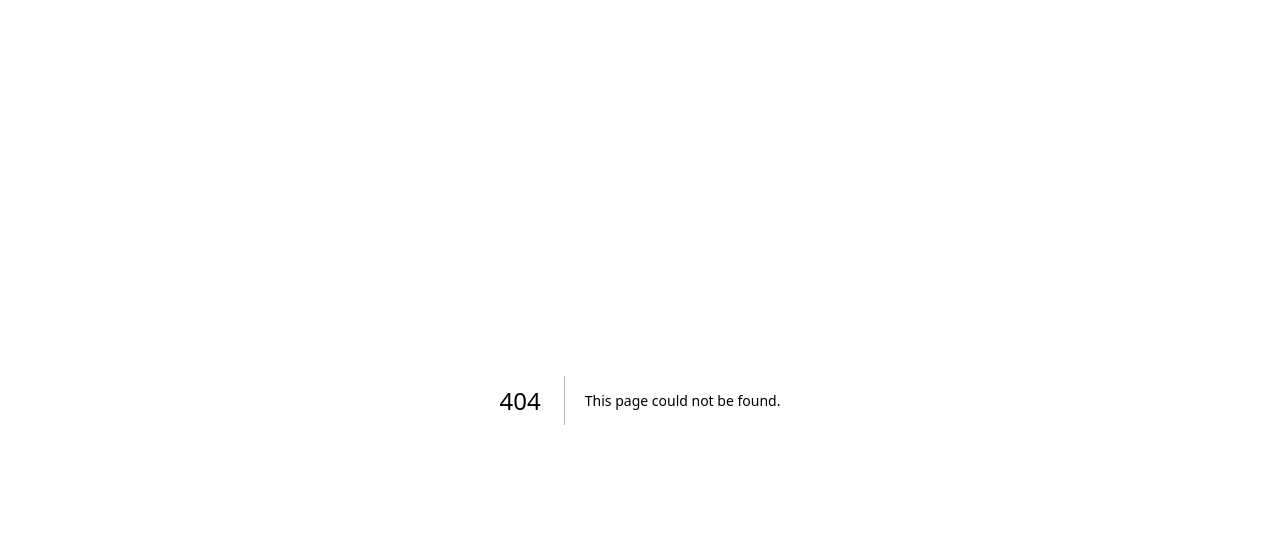
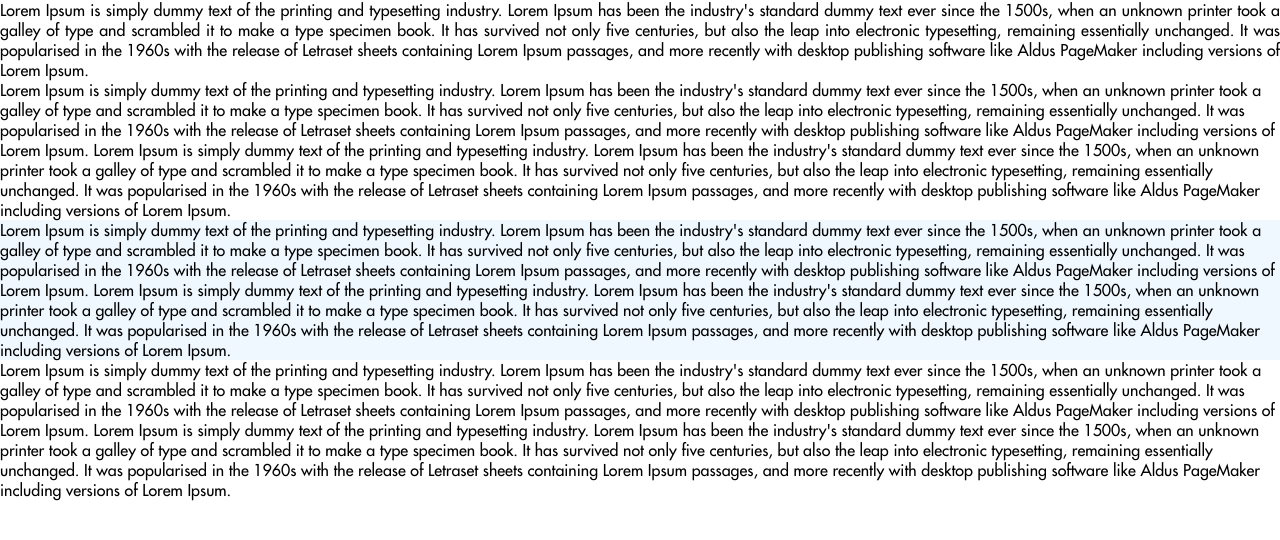
Before and after one commit to xueminzzz/My-Portfolio-Website, a Next.js app: page /test in a window 1280 px wide. Before the commit this address had no page. Shown: the top 540 px of the page. Built offline with nearby package versions, Linux system fonts and the light colour scheme.

Commit message:
to add framer motion animations

```diff
--- a/app/components/navbar/navbar-desktop/index.js
+++ b/app/components/navbar/navbar-desktop/index.js
@@ -21,7 +21,9 @@ export default function Navbar({ isOpen, toggle }) {
                     <Link href="/#projects" className={styles["projects-link"]}>
                         <li className={styles["nav-item"]}>Projects</li>
                     </Link>
-                    <li className={styles["nav-item"]}>Resume</li>
+                    <Link href="test">
+                        <li className={styles["nav-item"]}>Resume</li>
+                    </Link>
                 </ul>
             </nav>
         </div>
--- a/app/fade-in.module.css
+++ b/app/fade-in.module.css
@@ -1,10 +1,9 @@
 .fade-in-section {
     opacity: 0;
-    transform: translateY(20vh);
+    transform: translateY(200vh);
     visibility: hidden;
-    transition: opacity 1200ms ease-out, transform 600ms ease-out,
-      visibility 1200ms ease-out;
-    will-change: opacity, transform, visibility;
+    transition: 3s;
+    transition-timing-function: ease-out;
   }
   .fade-in-section-visible {
     opacity: 1;
--- /dev/null
+++ b/app/test/layout.js
@@ -0,0 +1,21 @@
+import "../globals.css";
+// import Navbar from "./components/navbar/navbar/navbar";
+import Background from "../components/background/background-animation";
+// import { Inter } from "next/font/google"
+
+// const inter = Inter({ subsets: ["latin"] })
+
+// export const metadata = {
+//   title: "Create Next App",
+//   description: "Generated by create next app",
+// }
+
+export default function RootLayout({ children }) {
+  return (
+    <html lang="en">
+      <body>
+        {children}
+      </body>
+    </html>
+  )
+}
--- /dev/null
+++ b/app/test/page.js
@@ -0,0 +1,32 @@
+"use client"
+import styles from "./page.module.css";
+import FadeInSection from "../fade-in";
+export default function HomePage() {
+    return (
+        <div>
+            <div className={styles["main"]}>
+                <div className={styles["text"]}>Lorem Ipsum is simply dummy text of the printing and typesetting industry. Lorem Ipsum has been the industry's standard dummy text ever since the 1500s, when an unknown printer took a galley of type and scrambled it to make a type specimen book. It has survived not only five centuries, but also the leap into electronic typesetting, remaining essentially unchanged. It was popularised in the 1960s with the release of Letraset sheets containing Lorem Ipsum passages, and more recently with desktop publishing software like Aldus PageMaker including versions of Lorem Ipsum.</div>
+            </div>
+
+
+                <div>
+                    Lorem Ipsum is simply dummy text of the printing and typesetting industry. Lorem Ipsum has been the industry's standard dummy text ever since the 1500s, when an unknown printer took a galley of type and scrambled it to make a type specimen book. It has survived not only five centuries, but also the leap into electronic typesetting, remaining essentially unchanged. It was popularised in the 1960s with the release of Letraset sheets containing Lorem Ipsum passages, and more recently with desktop publishing software like Aldus PageMaker including versions of Lorem Ipsum.
+                    Lorem Ipsum is simply dummy text of the printing and typesetting industry. Lorem Ipsum has been the industry's standard dummy text ever since the 1500s, when an unknown printer took a galley of type and scrambled it to make a type specimen book. It has survived not only five centuries, but also the leap into electronic typesetting, remaining essentially unchanged. It was popularised in the 1960s with the release of Letraset sheets containing Lorem Ipsum passages, and more recently with desktop publishing software like Aldus PageMaker including versions of Lorem Ipsum.
+                </div>
+
+            <FadeInSection>
+                <div className={styles["text-1"]}>
+                    Lorem Ipsum is simply dummy text of the printing and typesetting industry. Lorem Ipsum has been the industry's standard dummy text ever since the 1500s, when an unknown printer took a galley of type and scrambled it to make a type specimen book. It has survived not only five centuries, but also the leap into electronic typesetting, remaining essentially unchanged. It was popularised in the 1960s with the release of Letraset sheets containing Lorem Ipsum passages, and more recently with desktop publishing software like Aldus PageMaker including versions of Lorem Ipsum.
+                    Lorem Ipsum is simply dummy text of the printing and typesetting industry. Lorem Ipsum has been the industry's standard dummy text ever since the 1500s, when an unknown printer took a galley of type and scrambled it to make a type specimen book. It has survived not only five centuries, but also the leap into electronic typesetting, remaining essentially unchanged. It was popularised in the 1960s with the release of Letraset sheets containing Lorem Ipsum passages, and more recently with desktop publishing software like Aldus PageMaker including versions of Lorem Ipsum.
+                </div>
+            </FadeInSection>
+            <FadeInSection>
+                <div>
+                    Lorem Ipsum is simply dummy text of the printing and typesetting industry. Lorem Ipsum has been the industry's standard dummy text ever since the 1500s, when an unknown printer took a galley of type and scrambled it to make a type specimen book. It has survived not only five centuries, but also the leap into electronic typesetting, remaining essentially unchanged. It was popularised in the 1960s with the release of Letraset sheets containing Lorem Ipsum passages, and more recently with desktop publishing software like Aldus PageMaker including versions of Lorem Ipsum.
+                    Lorem Ipsum is simply dummy text of the printing and typesetting industry. Lorem Ipsum has been the industry's standard dummy text ever since the 1500s, when an unknown printer took a galley of type and scrambled it to make a type specimen book. It has survived not only five centuries, but also the leap into electronic typesetting, remaining essentially unchanged. It was popularised in the 1960s with the release of Letraset sheets containing Lorem Ipsum passages, and more recently with desktop publishing software like Aldus PageMaker including versions of Lorem Ipsum.
+                </div>
+            </FadeInSection>
+        </div>
+
+    )
+}
--- /dev/null
+++ b/app/test/page.module.css
@@ -0,0 +1,14 @@
+.main {
+    display: flex;
+    align-items: center;
+    justify-content: center;
+}
+
+.text {
+    text-align: justify;
+}
+
+.text-1 {
+    background-color: aliceblue;
+    width: 100%;
+}
```
